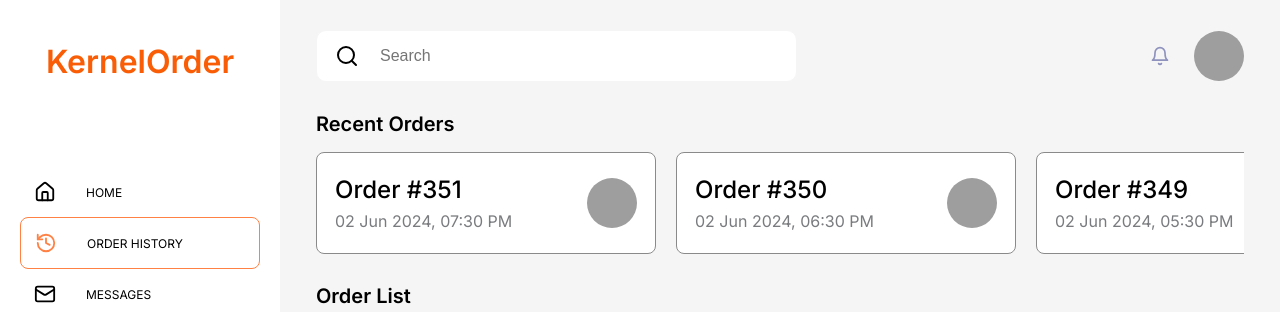
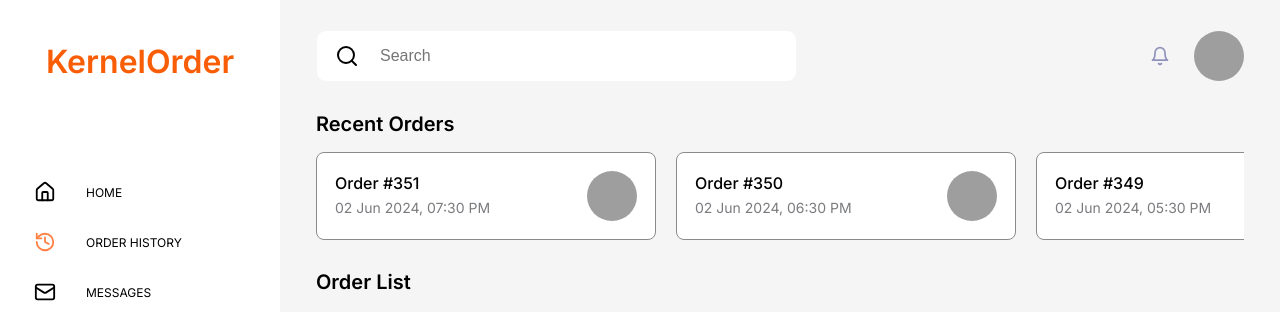
Before and after one commit to smosco/kernal360-pre-assignment, a React (Create React App) app: page / in a window 1280 px wide. Shown: the top 312 px of the page. Built offline with nearby package versions, Linux system fonts and the light colour scheme; grey boxes are pictures that could not be loaded.

Commit message:
fix: 스타일링 관련된 prop이 DOM에 전달되지 않도록 $ prefix 사용

```diff
--- a/src/common/OrderHeader.jsx
+++ b/src/common/OrderHeader.jsx
@@ -21,7 +21,7 @@ const OrderDetail = styled.div`
 const OrderHeader = ({ no, orderedAt, user, titleFontSize, dateFontSize }) => {
   return (
     <OrderHeaderContainer>
-      <OrderDetail titleFontSize={titleFontSize} dateFontSize={dateFontSize}>
+      <OrderDetail $titleFontSize={titleFontSize} $dateFontSize={dateFontSize}>
         <h3>Order #{no}</h3>
         <p>{formatDate(orderedAt)}</p>
       </OrderDetail>
--- a/src/components/RecentOrders/OrderCard.jsx
+++ b/src/components/RecentOrders/OrderCard.jsx
@@ -9,8 +9,8 @@ const OrderCard = ({ order }) => {
         no={no}
         orderedAt={orderedAt}
         user={user}
-        titleFontSize='24px'
-        dateFontSize='16px'
+        $titleFontSize='24px'
+        $dateFontSize='16px'
       />
     </Card>
   );
--- a/src/components/Sidebar/SidebarItem.jsx
+++ b/src/components/Sidebar/SidebarItem.jsx
@@ -5,7 +5,7 @@ const SidebarItem = ({ to, label, icon, isSelected, onClick }) => {
   return (
     <MenuLink
       to={to}
-      isSelected={isSelected}
+      $isSelected={isSelected}
       onClick={() => {
         onClick(label);
       }}
--- a/src/components/Sidebar/styles.js
+++ b/src/components/Sidebar/styles.js
@@ -34,7 +34,7 @@ export const MenuLink = styled(NavLink)`
   gap: 3rem;
   padding: 1.4rem;
   border-radius: 0.8rem;
-  border: ${(props) => props.isSelected && '1px solid #ff8144'};
+  border: ${(props) => (props.isSelected ? '1px solid #ff8144' : 'none')};
   cursor: pointer;
 `;
 
```
